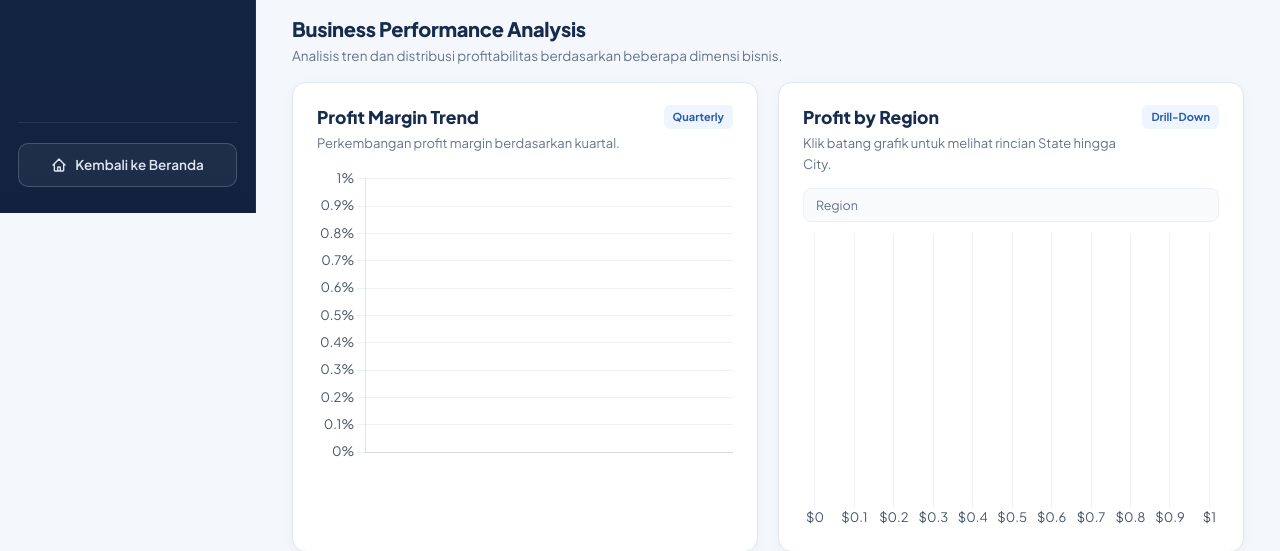
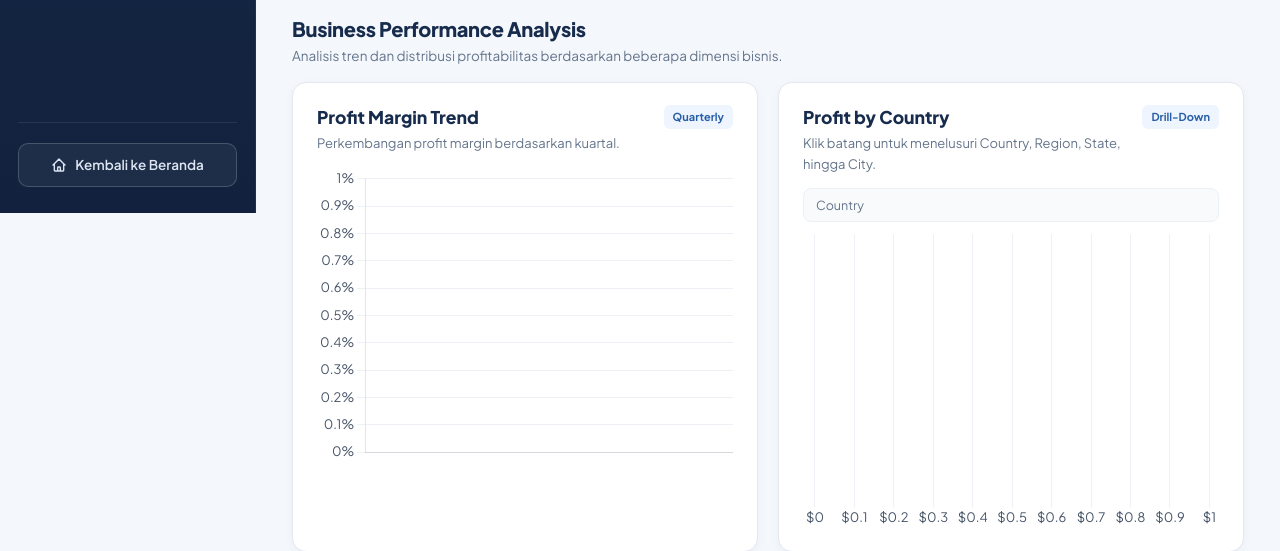
Before and after one commit to Hafiz-Arga/DASHBOARD, a Laravel app: page /dashboard in a window 1280 px wide. Shown: the part 587-1138 px from the top of the page. Run offline with Laravel 12, Linux system fonts and the light colour scheme; a user stored in the database is signed in; data comes from the database, SQL or seed files in the repository; data that the repository does not hold is empty.

Commit message:
Add country level to profit drill-down
Co-authored-by: Copilot <223556219+Copilot@users.noreply.github.com>

```diff
--- a/app/Http/Controllers/ExecutiveDashboardController.php
+++ b/app/Http/Controllers/ExecutiveDashboardController.php
@@ -39,7 +39,8 @@ class ExecutiveDashboardController extends Controller
         // 2. DRILL-DOWN CONTEXT
         // ==========================================
 
-        $geoLevel = $request->query('geo_level', 'region');
+        $geoLevel = $request->query('geo_level', 'country');
+        $geoCountry = $request->query('geo_country', '');
         $geoRegion = $request->query('geo_region', '');
         $geoState = $request->query('geo_state', '');
 
@@ -47,8 +48,8 @@ class ExecutiveDashboardController extends Controller
         $productCategory = $request->query('product_category', '');
         $productSubcategory = $request->query('product_subcategory', '');
 
-        if (!in_array($geoLevel, ['region', 'state', 'city'])) {
-            $geoLevel = 'region';
+        if (!in_array($geoLevel, ['country', 'region', 'state', 'city'])) {
+            $geoLevel = 'country';
         }
 
         if (!in_array($productLevel, ['category', 'sub-category', 'product'])) {
@@ -223,6 +224,7 @@ class ExecutiveDashboardController extends Controller
         // ==========================================
 
         $geoColumn = match ($geoLevel) {
+            'country' => 'Country',
             'region' => 'Region',
             'state' => 'State',
             'city' => 'City',
@@ -230,18 +232,18 @@ class ExecutiveDashboardController extends Controller
 
         $geoQuery = clone $chartQuery;
 
+        // Country -> Region
+        if ($geoLevel !== 'country' && $geoCountry !== '') {
+            $geoQuery->where('Country', $geoCountry);
+        }
+
         // Region -> State
-        if ($geoLevel === 'state' && $geoRegion !== '') {
+        if (in_array($geoLevel, ['state', 'city'], true) && $geoRegion !== '') {
             $geoQuery->where('Region', $geoRegion);
         }
 
         // State -> City
         if ($geoLevel === 'city') {
-
-            if ($geoRegion !== '') {
-                $geoQuery->where('Region', $geoRegion);
-            }
-
             if ($geoState !== '') {
                 $geoQuery->where('State', $geoState);
             }
@@ -352,6 +354,7 @@ class ExecutiveDashboardController extends Controller
         // ==========================================
 
         $geoBreadcrumb = [
+            'country' => 'Country',
             'region' => 'Region',
             'state' => 'State',
             'city' => 'City',
@@ -364,6 +367,7 @@ class ExecutiveDashboardController extends Controller
         ];
 
         $geoValue = match ($geoLevel) {
+            'region' => $geoCountry,
             'state' => $geoRegion,
             'city' => $geoState,
             default => '',
@@ -391,6 +395,7 @@ class ExecutiveDashboardController extends Controller
             'discountGroups' => $discountGroups,
 
             'geoLevel' => $geoLevel,
+            'geoCountry' => $geoCountry,
             'geoRegion' => $geoRegion,
             'geoState' => $geoState,
             'geoValue' => $geoValue,
--- a/resources/views/executive-dashboard.blade.php
+++ b/resources/views/executive-dashboard.blade.php
@@ -128,13 +128,13 @@
             </div>
 
 
-            {{-- 2. PROFIT BY REGION / STATE / CITY --}}
+            {{-- 2. PROFIT BY COUNTRY / REGION / STATE / CITY --}}
             <div class="chart-card">
 
                 <div class="chart-header">
                     <div>
-                        <h3 id="geo-title">Profit by Region</h3>
-                        <p>Klik batang grafik untuk melihat rincian State hingga City.</p>
+                        <h3 id="geo-title">Profit by Country</h3>
+                        <p>Klik batang untuk menelusuri Country, Region, State, hingga City.</p>
                     </div>
                     <span class="chart-hint-badge">Drill-Down</span>
                 </div>
@@ -210,6 +210,7 @@
             discountGroups: @json($discountGroups),
 
             geoLevel: @json($geoLevel),
+            geoCountry: @json($geoCountry),
             geoRegion: @json($geoRegion),
             geoState: @json($geoState),
 
@@ -311,13 +312,19 @@
             const actions = document.getElementById('geo-actions');
 
             title.textContent = 'Profit by ' +
-                (level === 'region' ?
+                (level === 'country' ?
+                    'Country' :
+                    level === 'region' ?
                     'Region' :
                     level === 'state' ?
                     'State' :
                     'City');
 
-            let path = '<span>Region</span>';
+            let path = '<span>Country</span>';
+
+            if (data.geoCountry !== '') {
+                path += ` <span>›</span> <strong>${escapeHTML(data.geoCountry)}</strong>`;
+            }
 
             if (data.geoRegion !== '') {
                 path += ` <span>›</span> <strong>${escapeHTML(data.geoRegion)}</strong>`;
@@ -331,7 +338,7 @@
 
             actions.innerHTML = '';
 
-            if (level !== 'region') {
+            if (level !== 'country') {
 
                 actions.innerHTML += `
                     <button type="button" class="drill-button"
@@ -636,7 +643,14 @@
                             const params =
                                 new URLSearchParams(window.location.search);
 
-                            if (dashboardData.geoLevel === 'region') {
+                            if (dashboardData.geoLevel === 'country') {
+
+                                params.set('geo_level', 'region');
+                                params.set('geo_country', selectedValue);
+                                params.delete('geo_region');
+                                params.delete('geo_state');
+
+                            } else if (dashboardData.geoLevel === 'region') {
 
                                 params.set('geo_level', 'state');
                                 params.set('geo_region', selectedValue);
@@ -934,6 +948,13 @@
                 params.set('geo_level', 'region');
                 params.delete('geo_region');
                 params.delete('geo_state');
+
+            } else if (dashboardData.geoLevel === 'region') {
+
+                params.set('geo_level', 'country');
+                params.delete('geo_country');
+                params.delete('geo_region');
+                params.delete('geo_state');
             }
 
             loadDashboard(params);
@@ -946,6 +967,7 @@
                 new URLSearchParams(window.location.search);
 
             params.delete('geo_level');
+            params.delete('geo_country');
             params.delete('geo_region');
             params.delete('geo_state');
             params.delete('geo_value');
```
